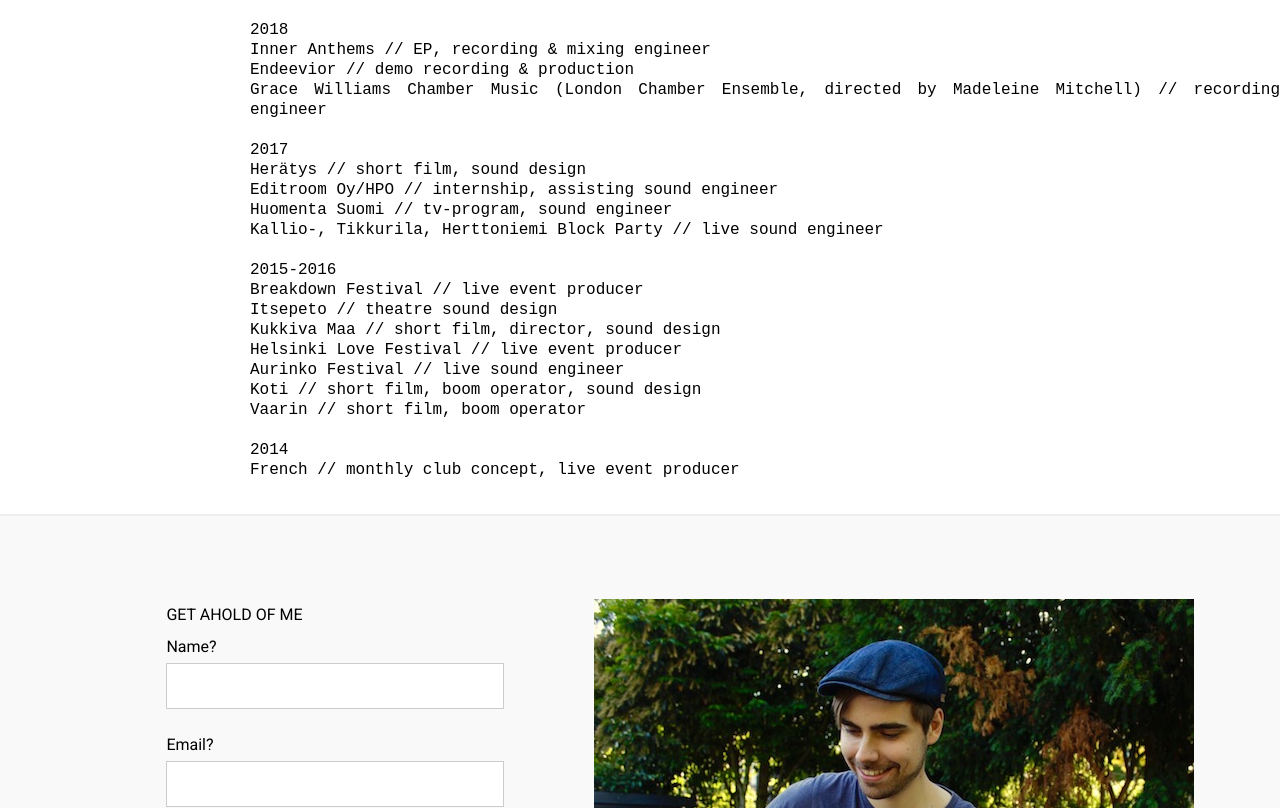
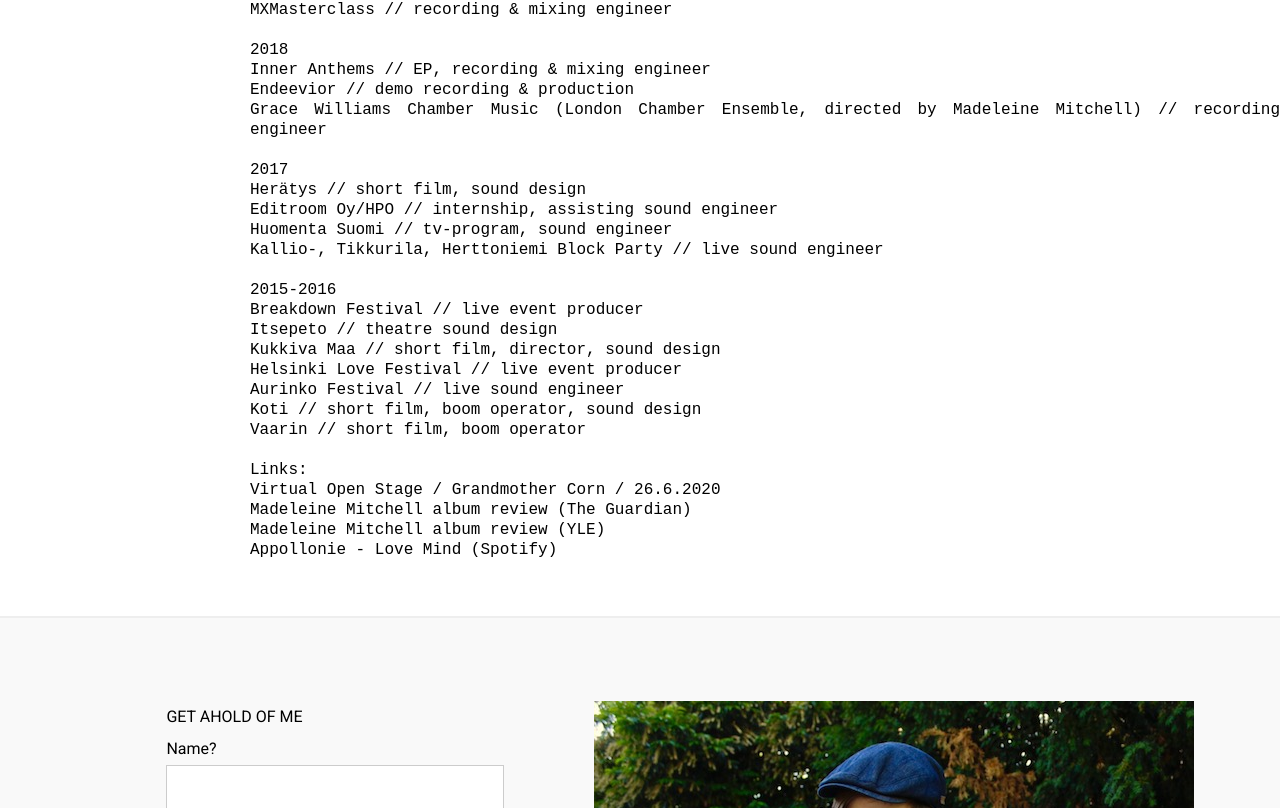
Before and after one commit to berryfield/berryfield.github.io, a plain HTML site: page portfolio.html in a window 1280 px wide. Shown: the part 572-1380 px from the top of the page. Drawn offline with Linux system fonts and the light colour scheme; a web font is replaced by a local one.

Commit message:
portfolio update

```diff
--- a/css/pichichi.css
+++ b/css/pichichi.css
@@ -739,7 +739,7 @@ body {
 	margin-left: 250px;
 	line-height: 20px;
 	text-align: justify;
-	height: 830px;
+	height: auto;
 }
 
 
--- a/portfolio.html
+++ b/portfolio.html
@@ -28,6 +28,7 @@
 Kasta Diva! // recording & mixing engineer
 Nujakka TBA // recording & mixing engineer
 Grandmother Corn TBA // recording & mixing engineer
+Virtual Open Stage / Grandmother Corn / 26.6.2020 // recording engineer, videographer
 
 2019
 Phoenix of Persia // recording & mixing engineer, sound design
@@ -59,9 +60,14 @@ Aurinko Festival // live sound engineer
 Koti // short film, boom operator, sound design
 Vaarin // short film, boom operator
 
-2014
-French // monthly club concept, live event producer
+Links:
+<a href="https://www.facebook.com/365689606815868/videos/2730501367276141/">Virtual Open Stage / Grandmother Corn / 26.6.2020</a>
+<a href="https://www.theguardian.com/music/2019/mar/07/grace-williams-chamber-works-review-neglected-welsh-composer-london-chamber-ensemble-mitchell-naxos">Madeleine Mitchell album review (The Guardian)</a>
+<a href="https://yle.fi/aihe/artikkeli/2019/03/19/grace-williamsin-aiemmin-kuulematonta-savelistoa">Madeleine Mitchell album review (YLE)</a>
+<a href="https://open.spotify.com/album/6o7LMLuylKlFIEC6Ty4Fzu?si=QvD5LxIbSUOabPLG32jbvQ">Appollonie - Love Mind (Spotify)</a>
+
 	    </pre>
+
 	    </div>
 
             <div id="contactwrapper">
```
Also changed, not shown: index.html (+5 -3 lines), 1 other file.
